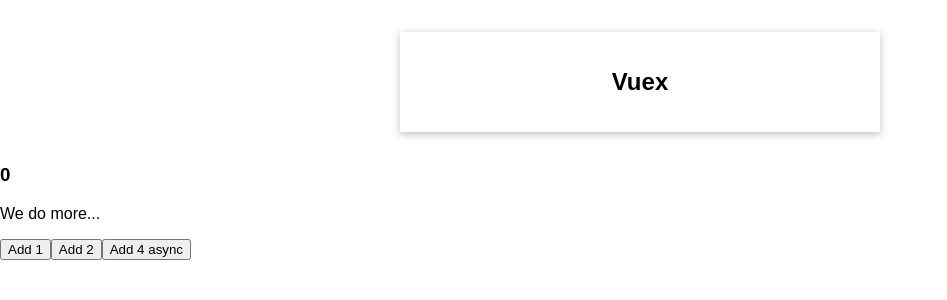
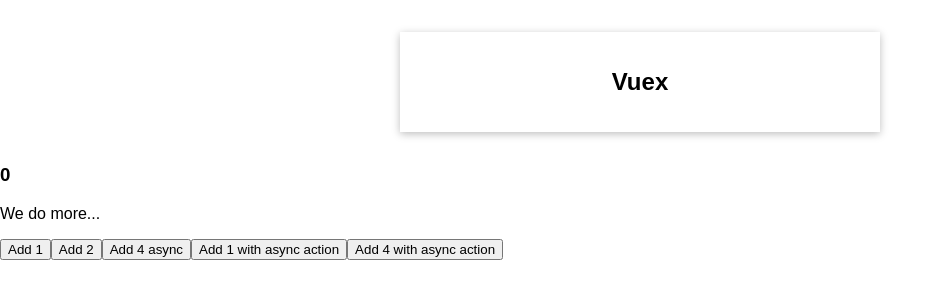
Before and after one commit to Roo-Git/vue-vuex, a Vue app: page / in a window 1280 px wide. Shown: the top 300 px of the page, without its empty margins (0-947 px from the left). Built offline with nearby package versions, Linux system fonts and the light colour scheme.

Commit message:
Add mapAction

```diff
--- a/src/components/ChangeCounter.vue
+++ b/src/components/ChangeCounter.vue
@@ -2,12 +2,16 @@
   <button @click="addOne">Add 1</button>
   <button @click="addTwoWithPayload">Add 2</button>
   <button @click="addFourWithAction">Add 4 async</button>
+  <button @click="increment">Add 1 with async action</button>
+  <button @click="increase({ value: 4 })">Add 4 with async action</button>
 </template>
 
 <script>
+import { mapActions } from "vuex";
 export default {
   name: "Change-counter",
   methods: {
+    ...mapActions(["increment", "increase"]),
     addOne() {
       this.$store.commit("increment");
     },
```
